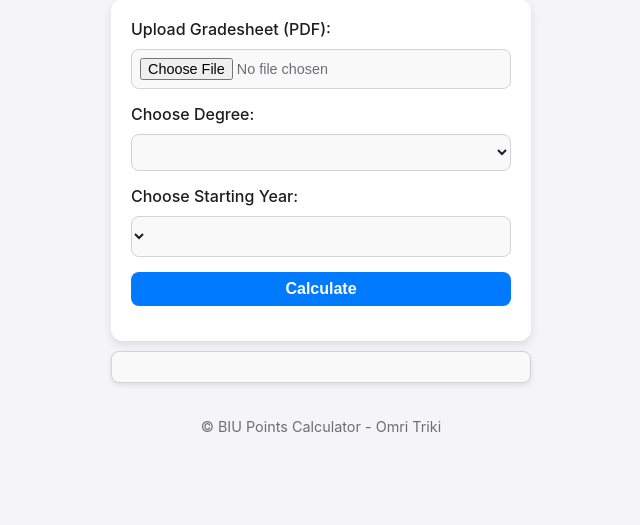
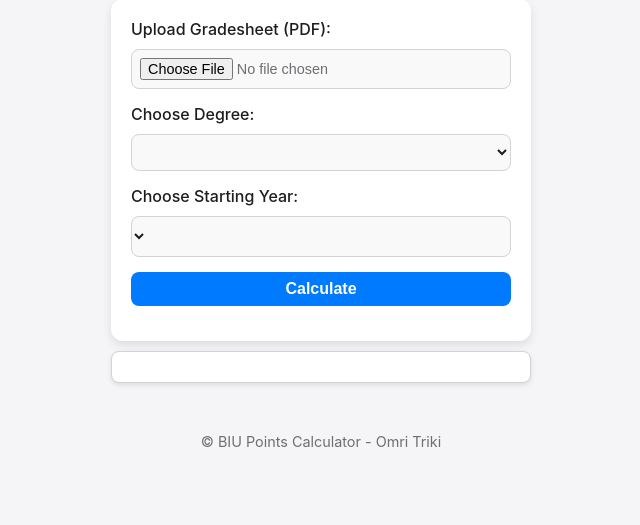
Before and after one commit to omritriki/BIU-Points-Calculator, a FastAPI app: page / in a window 1280 px wide. Shown: the part 186-711 px from the top of the page, without its empty margins (319-959 px from the left). Run offline with FastAPI, Linux system fonts and the light colour scheme; lists and menus that the app fills with data are empty.

Commit message:
revert design change

```diff
--- a/static/styles.css
+++ b/static/styles.css
@@ -118,7 +118,7 @@ button:hover {
     text-align: left;
     max-width: 420px;
     margin: 10px auto;
-    background-color: #f9f9f9;
+    background-color: #ffffff;
     border-radius: 8px;
     padding: 15px;
     box-shadow: 0 2px 5px rgba(0, 0, 0, 0.1);
@@ -167,11 +167,12 @@ button:hover {
 
 /* Footer Styles */
 footer {
-    /*padding: 5px;*/
+    /*position: fixed;*/
     position: relative;
+    padding: 10px 0;
     bottom: 0;
     width: 100%;
-    margin-top: 5px;
+    margin-top: 10px;
     margin-bottom: 10px;
     text-align: center;
     font-size: 0.9em;
```
